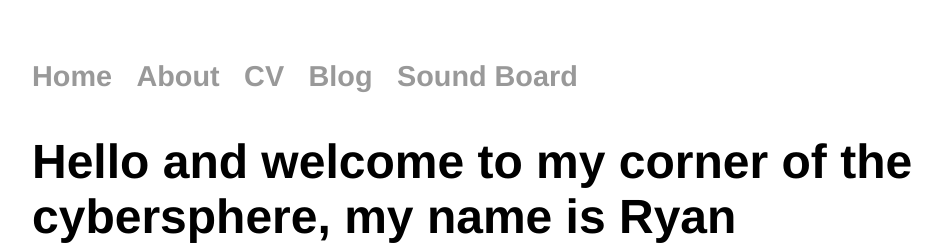
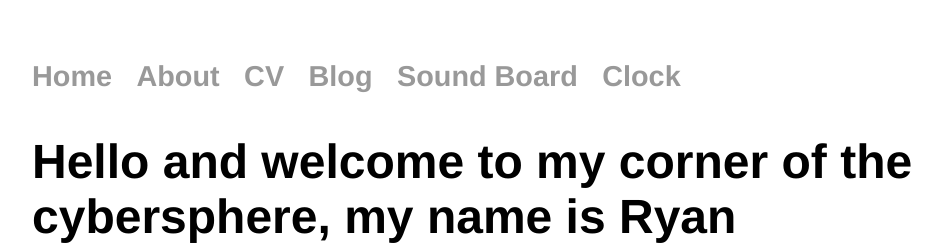
Before and after one commit to Ryan-Sheehan/Ryan-Sheehan.github.io, a Jekyll site: the page built from index.html, in a window 1280 px wide. Shown: the top 251 px of the page, without its empty margins (160-1103 px from the left). Built offline with Jekyll 4.4.1, drawn with Linux system fonts in a browser that asks for light colours.

Commit message:
Update default.html

```diff
--- a/_layouts/default.html
+++ b/_layouts/default.html
@@ -14,6 +14,7 @@
 					<li><a href="/cv">CV</a></li>
 					<li><a href="/blog">Blog</a></li>
 					<li><a href="/soundboard">Sound Board</a></li>
+					<li><a href="/clock">Clock</a></li>
 				</ul>
 				</nav>
 			</header>
```
